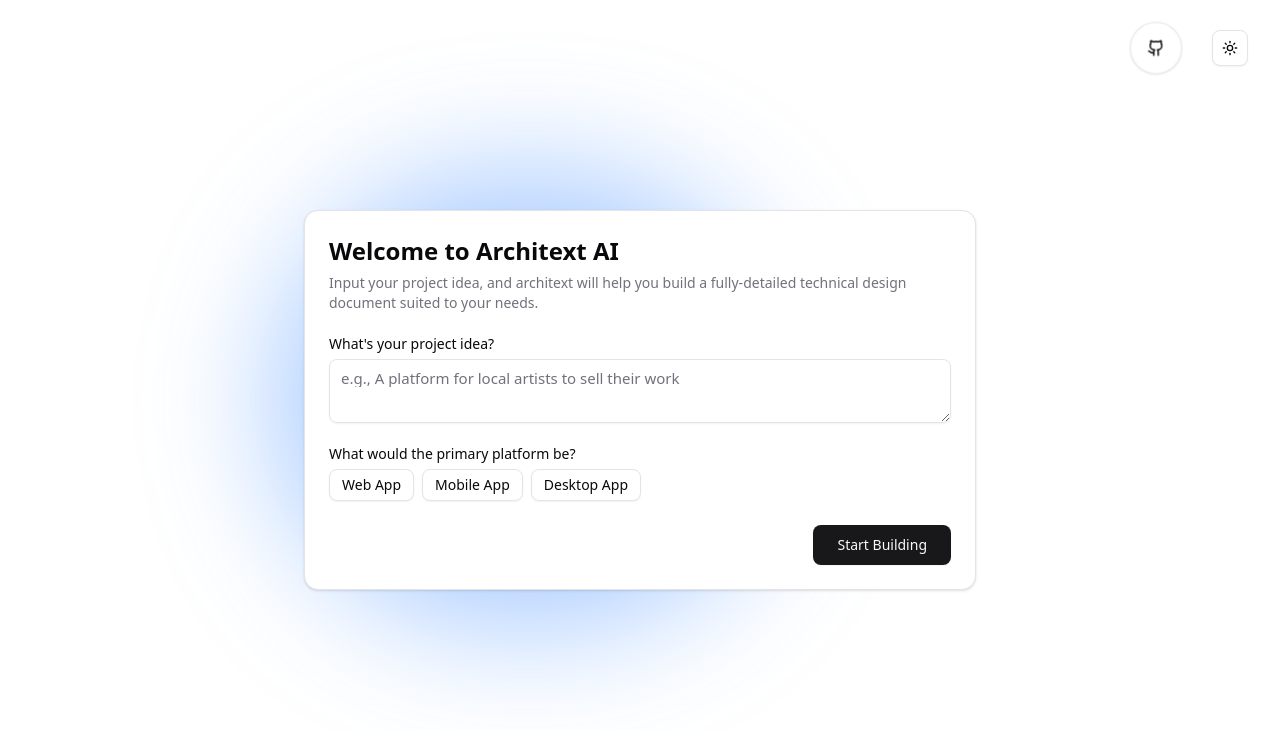
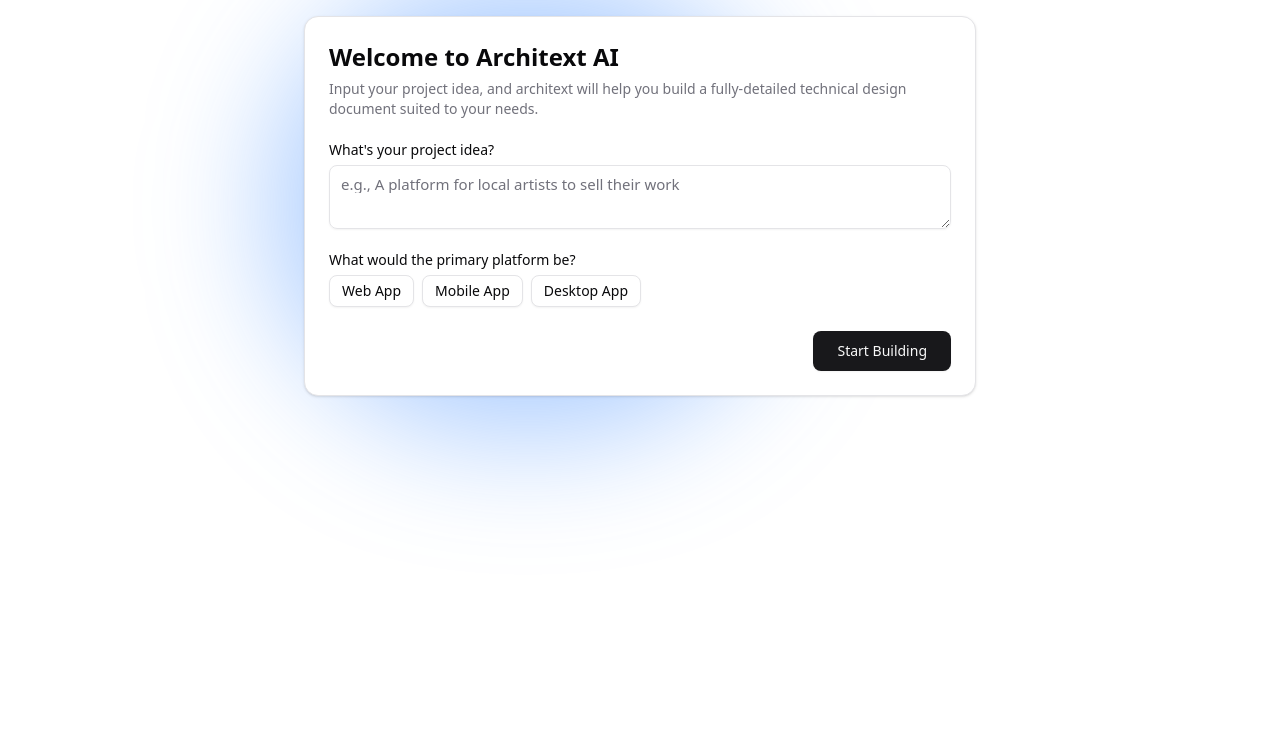
Before and after one commit to brandoncintron/architext-ai, a Next.js app: page / in a window 1280 px wide. Shown: the top 730 px of the page. Built offline with nearby package versions, Linux system fonts and the light colour scheme.

Commit message:
Use fragment instead of main element

```diff
--- a/src/app/page.tsx
+++ b/src/app/page.tsx
@@ -9,8 +9,9 @@
 
 const HomePage = () => {
   return (
-    <main className="flex min-h-screen flex-col items-center justify-center md:px-24">
+    <>
       <Wizard />
+      {/*
       <div className="absolute right-8 top-6 flex items-center space-x-8">
         <Button
           variant="outline"
@@ -28,8 +29,8 @@
           </a>
         </Button>
         <ModeToggle />
-      </div>
-    </main>
+      </div>*/}
+    </>
   );
 };
 
```
